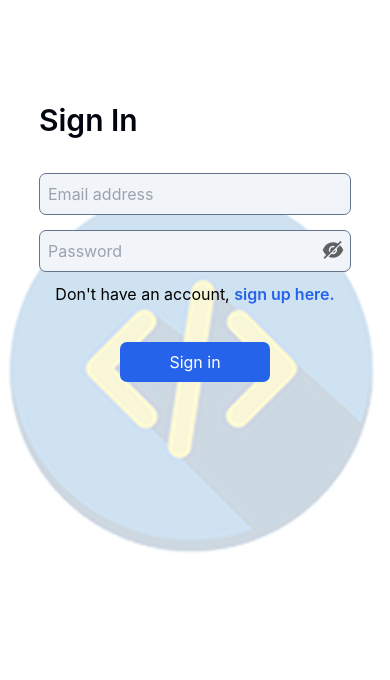
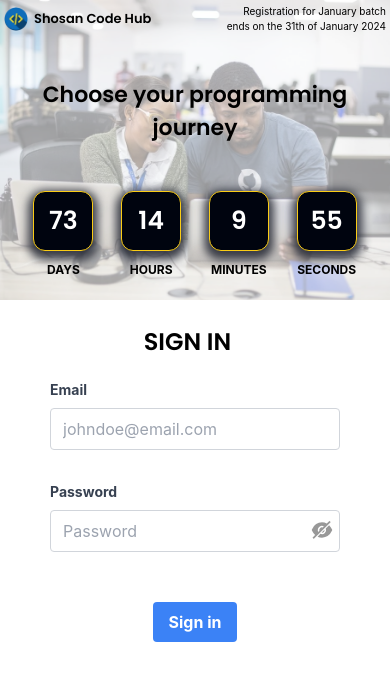
Before and after one commit to Kennius7/landing-page2, a React (Vite) app: page /login in a window 390 px wide. Shown: the top 680 px of the page. Built offline with nearby package versions, Linux system fonts and the light colour scheme; no server answers; the database is empty.

Commit message:
Login responsiveness

```diff
--- a/src/components/Login.jsx
+++ b/src/components/Login.jsx
@@ -1,11 +1,13 @@
 import { useNavigate } from "react-router-dom";
-import logo from "../assets/shosanacodemia-logo111.png";
-import { useState } from "react";
+import { useState, useEffect } from "react";
 import { AiFillEyeInvisible, AiFillEye } from "react-icons/ai";
 import { toast } from 'react-toastify';
 import "react-toastify/dist/ReactToastify.css";
+import { collection, onSnapshot, orderBy, query } from 'firebase/firestore';
+import { db } from "../../FirebaseConfig";
 import { signInWithEmailAndPassword } from 'firebase/auth';
 import { auth } from '../../FirebaseConfig';
+import RegisterHome from "./RegisterHome";
 
 
 
@@ -15,11 +17,29 @@ function Login() {
     const [password, setPassword] = useState("");
     const [passwordVisible, setPasswordVisible] = useState(false);
     const [loginText, setLoginText] = useState("Sign in");
+    const [errors, setErrors] = useState("");
+    const [regData, setRegData] = useState([]);
+
     const toastNetworkError = "auth/network-request-failed";
     const toastLoginError1 = "auth/invalid-email";
     const toastLoginError2 = "Firebase: Error(auth/invalid-email)";
     const appNetworkErrorText = "There was a network error. Check your network.";
     const appLoginErrorText = "Your login credentials are incorrect.";
+    const emailRegex = /^[^\s@]+@[^\s@]+\.[^\s@]+$/;
+
+
+    useEffect(() => {
+        const regDataRef = collection(db, "Registrations");
+        const q = query(regDataRef, orderBy("createdAt", "desc"));
+
+        onSnapshot(q, (snapshot) => {
+            const regDataFireBase = snapshot.docs.map((doc) => ({
+            id: doc.id,
+            ...doc.data(),
+            }));
+            setRegData(regDataFireBase);
+        })
+    }, [])
 
     const toastErrorMessageFunction = (error) => {
         if (error.code === toastNetworkError) {
@@ -31,38 +51,172 @@ function Login() {
         if (error.message === toastLoginError2) {
             return appLoginErrorText;
         }
-        else return "Unknown error."
+        else return "There was an error while signing in."
     }
 
+    const checkCorrectPassword = () => {
+        for (let i = 0; i < regData.length; i++) {
+            if (password !== regData[i].password) {
+                console.log("No password matches this email!");
+                return false;
+            }
+            else {
+                console.log("Password exists!")
+                return true
+            }
+        }
+    }
+
+    const checkIfEmailExist = () => {
+        for (let i = 0; i < regData.length; i++) {
+            if (email !== regData[i].email) {
+                console.log("This email has not been registered before!");
+                return false;
+            }
+            else {
+                console.log("Email exists!")
+                return true
+            }
+        }
+    }
+
+    const SignInTimeOut = () => {
+        setTimeout(() => {
+            setLoginText("Sign In");
+        }, 3000);
+    }
+    const validateForm = () => {
+        const errors = {};
+
+        if (checkIfEmailExist() === false) {
+            errors.email = "This email has not been registered before!";
+            SignInTimeOut();
+        }
+
+        if (checkCorrectPassword() === false) {
+            errors.password = "Your password is incorrect!";
+            SignInTimeOut();
+        }
+
+        if (!email.trim() || !emailRegex.test(email)) {
+            errors.email = 'Valid email is required';
+            SignInTimeOut();
+        }
+
+        if (email === "") {
+            errors.email = "Please select an email";
+            SignInTimeOut();
+        }
+
+        if  (password === "") {
+            errors.password = "Please select a password";
+            SignInTimeOut();
+        }
+
+        setErrors(errors);
+
+        // Return true if there are no errors
+        return Object.keys(errors).length === 0;
+    };
 
     const handleLogIn = async () => {
         setLoginText("Signing in...");
 
-        if (!email || !password) {
-            toast("Please fill out all necessary fields", { type: "error" });
-            setTimeout(() => {
-                setLoginText("Sign in");
-            }, 3000);
-            return;
+        if (validateForm()) {
+            await signInWithEmailAndPassword(auth, email, password)
+            .then(()=>{
+                toast("Sign In successful", { type: "success" });
+                setTimeout(() => {
+                    setLoginText("Sign In");
+                }, 2500);
+                setTimeout(() => {
+                    Navigate("/userboard");
+                }, 3500)
+            })
+            .catch((error)=>{
+                toast(`${toastErrorMessageFunction(error)}`, { type: "error" });
+                setTimeout(() => {
+                    setLoginText("Sign In");
+                }, 2500);
+            })
         }
 
-        try {
-            await signInWithEmailAndPassword(auth, email, password);
-            setTimeout(() => {
-            setLoginText("Sign In");
-            toast("Sign up successful", { type: "success" });
-            }, 2500);
-            setTimeout(() => {
-            Navigate("/home");
-            }, 3500);
-        } catch (error) {
-            toast(`${toastErrorMessageFunction(error)}`, { type: "error" })
-        }
     }
 
     return (
         <>
-            <div className="relative flex justify-center items-center overflow-hidden w-full h-[100vh]">
+            <div className="flex flex-col justify-start items-center w-full h-[1000px]">
+                <div className="w-full">
+                    <RegisterHome/>
+                </div>
+                <div className="container mx-auto xs:mt-8 mt-5">
+                    <div className="font-poppins font-semibold sm:w-full w-[92%] text-center
+                        sm:text-[30px] text-[24px] sm:mb-[60px] xs:mb-[40px] mb-[20px] sm:m-4 m-1">
+                        SIGN IN
+                    </div>
+
+                    <div className="max-w-md mx-auto">
+
+                        <div className="mb-8">
+                            <label htmlFor="email" className="block text-gray-700 text-sm font-bold mb-2">
+                                Email
+                            </label>
+                            <input
+                                type="text"
+                                id="email"
+                                name="email"
+                                placeholder="johndoe@email.com"
+                                value={email}
+                                onChange={(e)=>setEmail(e.target.value)}
+                                className={`w-full px-3 py-2 border ${errors.email ? 'border-red-500' : 'border-gray-300'} rounded`}
+                            />
+                            {errors.email && <p className="text-red-500 text-xs italic mt-2">{errors.email}</p>}
+                        </div>
+
+                        <div className="mb-4 relative">
+                            <label htmlFor="password" className="block text-gray-700 text-sm font-bold mb-2">
+                                Password
+                            </label>
+                            <input
+                                type={passwordVisible ? "text" : "password"}
+                                id="password"
+                                name="password"
+                                placeholder="Password"
+                                value={password}
+                                onChange={(e)=>setPassword(e.target.value)}
+                                className={`w-full px-3 py-2 border
+                                ${errors.password ? 'border-red-500' : 'border-gray-300'} rounded`}
+                            />
+                            {
+                                passwordVisible
+                                ? <span
+                                    className={`cursor-pointer absolute z-[1] right-[2%] top-[52%]
+                                    opacity-40 ${errors.password && '-mt-[12px]'}`}
+                                    onClick={() => {setPasswordVisible(!passwordVisible)}}>
+                                    <AiFillEye name="eye" size={24} color="black" />
+                                    </span>
+                                : <span
+                                    className={`cursor-pointer absolute z-[1] right-[2%] top-[52%]
+                                    opacity-40 ${errors.password && '-mt-[12px]'}`}
+                                    onClick={() => {setPasswordVisible(!passwordVisible)}}>
+                                    <AiFillEyeInvisible name="eye-with-line" size={24} color="black" />
+                                    </span>
+                            }
+                            {errors.password && <p className="text-red-500 text-xs italic mt-2">{errors.password}</p>}
+                        </div>
+
+                        <div className="mt-[50px] text-center">
+                            <button
+                                onClick={handleLogIn}
+                                className="bg-blue-500 hover:bg-blue-700 text-white font-bold
+                                py-2 px-4 rounded focus:outline-none focus:shadow-outline">
+                                {loginText}
+                            </button>
+                        </div>
+                    </div>
+                </div>
+            </div>
+            {/* <div className="relative flex justify-center items-center overflow-hidden w-full h-[100vh]">
 
                 <div className="flex justify-start items-center overflow-hidden w-full
                     md:mt-0 sm:-mt-[200px] xs:mt-0 xxs:-mt-[27%] -mt-[10%]">
@@ -150,7 +304,7 @@ function Login() {
 
                 </div>
 
-            </div>
+            </div> */}
         </>
     )
 }
--- a/src/components/PaymentPage.jsx
+++ b/src/components/PaymentPage.jsx
@@ -44,6 +44,7 @@ const PaymentPage = () => {
         }
         window.open(whatsappGroupLink, '_blank', 'noreferrer');
         console.log(whatsappGroupLink);
+        Navigate("/login");
     }
 
     const componentProps = {
@@ -82,58 +83,68 @@ const PaymentPage = () => {
 
     return (
         <>
-            <div className="flex flex-col justify-start items-center w-full h-[650px] bg-slate-100">
-                <div className="flex justify-between items-center w-full h-[70px] bg-white mb-[30px]">
-                    <div className="flex justify-start items-center">
+            <div className="flex flex-col justify-start items-center w-full md:h-[800px] sm:h-[100dvh]
+                xs:h-[800px] h-[100dvh] bg-slate-100">
+                <div className="flex justify-between items-center w-full sm:h-[70px] h-[60px]
+                    bg-white mb-[30px]">
+                    <div className="flex justify-start items-center md:ml-0 xs:ml-[10px] ml-[4px]">
                         <img
                             src={logo}
                             alt="logo"
                             className="md:w-[40px] md:h-[40px] sm:w-[35px] sm:h-[35px]
-                                xs:w-[30px] xs:h-[30px] w-[24px] h-[24px] rounded-[50%]"
+                                xs:w-[30px] xs:h-[30px] w-[32px] h-[32px] rounded-[50%]"
                         />
                         <div className="font-poppins font-semibold text-start md:text-[22px] sm:text-[20px]
-                            xs:text-[16px] text-[13px] sm:pl-[10px] pl-[6px]">
+                            xs:text-[18px] text-[15px] sm:pl-[10px] pl-[6px]">
                             Shosan Code Hub
                         </div>
                     </div>
 
-                    <div className="flex justify-around items-center w-[30%]">
-                        <div className='flex justify-center items-center w-[50%]'>
+                    <div className="flex justify-around items-center sm:w-[30%] w-[40%]">
+                        <div className='flex justify-center items-center sm:w-[50%] xs:w-[55%] w-[60%]'>
                             <PaystackButton
-                                className='bg-green-500 rounded-[7px] py-[10px] h-[40px] text-[16px] w-full'
+                                className='bg-green-500 rounded-[7px] md:py-[3px] sm:py-[10px]
+                                xs:py-[5px] py-[2px] sm:h-[40px] xs:h-[35px] h-[30px] sm:text-[16px]
+                                xs:text-[14px] text-[13px] w-full'
                                 {...componentProps}
                             />
                         </div>
 
-                        <div className="flex justify-center items-center w-[30%]">
+                        <div className="flex justify-center items-center sm:w-[30%] xs:w-[40%] w-[35%]">
                             <button
                                 onClick={()=>Navigate(-1)}
-                                className="bg-red-100 rounded-[10px] w-full h-[40px] text-center text-[16px]">
+                                className="bg-red-100 rounded-[7px] w-full sm:h-[40px] xs:h-[35px] h-[30px]
+                                text-center xs:text-[16px] text-[13px]">
                                 Back
                             </button>
                         </div>
                     </div>
                 </div>
 
-                <div className="block text-gray-700 text-[25px] font-bold mb-2">
+                <div className="block text-gray-700 md:text-[25px] sm:text-[22px] xs:text-[23px]
+                    text-[18px] font-bold md:mb-2 mb-0">
                     Payment Page
                 </div>
 
                 <div className="bg-gray-400 flex justify-center items-center rounded-[10px]
-                    w-[35%] mt-[20px] h-[200px]">
-                    <div className="font-sans font-semibold text-primary text-center p-3 text-[18px] w-full">
+                    md:w-[35%] sm:w-[40%] xs:w-[65%] w-[95%] md:mt-[20px] mt-[10px] sm:h-[200px]
+                    xs:h-[200px] h-[200px]">
+                    <div className="font-sans font-semibold text-primary text-center p-3
+                        xs:text-[18px] text-[15px] w-full">
                         Hello, {localStoredName}. You are about to pay the sum of&nbsp;
                         <span className="text-green-700">NGN {localStoredAmount}</span>,
                         in order to complete registration for a {localStoredCourses} course.
                     </div>
                 </div>
 
-                <div className="flex flex-col justify-center items-center w-full mt-[40px]">
-                    <div className="flex justify-center items-center bg-white rounded-[10px] w-[35%]">
+                <div className="flex flex-col justify-center items-center w-full md:mt-[40px] mt-[20px]">
+                    <div className="flex justify-center items-center bg-white rounded-[10px] md:w-[35%]
+                        sm:w-[40%] xs:w-[65%] w-[95%]">
                         <div className="font-sans text-gray-700 italic text-center text-[16px] m-[20px]">
                             Once payment is made successfully, you are to get an email verifying payment,
                             and also be prompted to join the Whatsapp group, Shosan Code Hub, wherein you
-                            will be onboarded for your classes. <br/>If there are any complaints, like payment
+                            will be onboarded for your classes. <br/><br className="sm:hidden block"/>
+                            If there are any complaints, like payment
                             errors, or not being able to join the group, you can contact us by clicking
                             here:<br/>
                             <span
--- a/src/components/RegisterHome.jsx
+++ b/src/components/RegisterHome.jsx
@@ -14,7 +14,7 @@ const Home = () => {
 
     return (
         <>
-            <div className="w-full relative md:h-[380px] sm:h-[600px] xs:h-[550px] h-[500px]">
+            <div className="w-full relative md:h-[380px] sm:h-[600px] xs:h-[400px] h-[300px]">
                 <div className="w-full h-full">
                     <img src={backgroundPics} className="w-full h-full object-cover opacity-40" />
                 </div>
@@ -55,9 +55,9 @@ const Home = () => {
                             </div>
                         </div>
 
-                        <div className="flex justify-center items-center w-[100%]">
+                        <div className="flex justify-center items-center w-full sm:mt-0 xs:-mt-[30px] -mt-[30%]">
 
-                            <div className="flex justify-around items-center xs:w-[70%] w-[90%]">
+                            <div className="flex justify-around items-center sm:w-[70%] xs:w-[80%] w-[90%]">
 
                                 <div className="flex flex-col justify-center items-center">
                                     <div className="flex justify-center items-center bg-primary box-shadow
```
Also changed, not shown: src/components/Register.jsx (+0 -8 lines).
